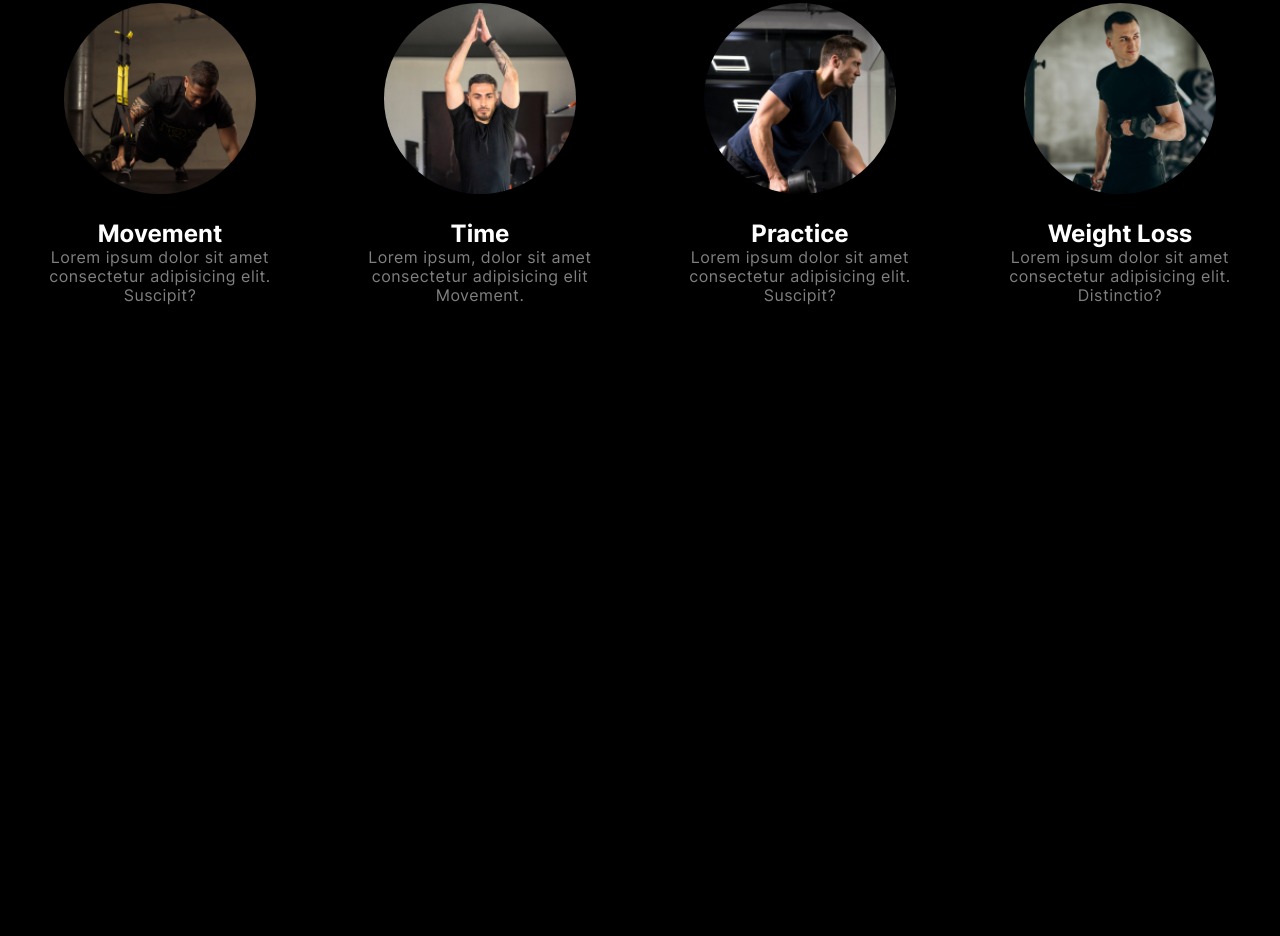
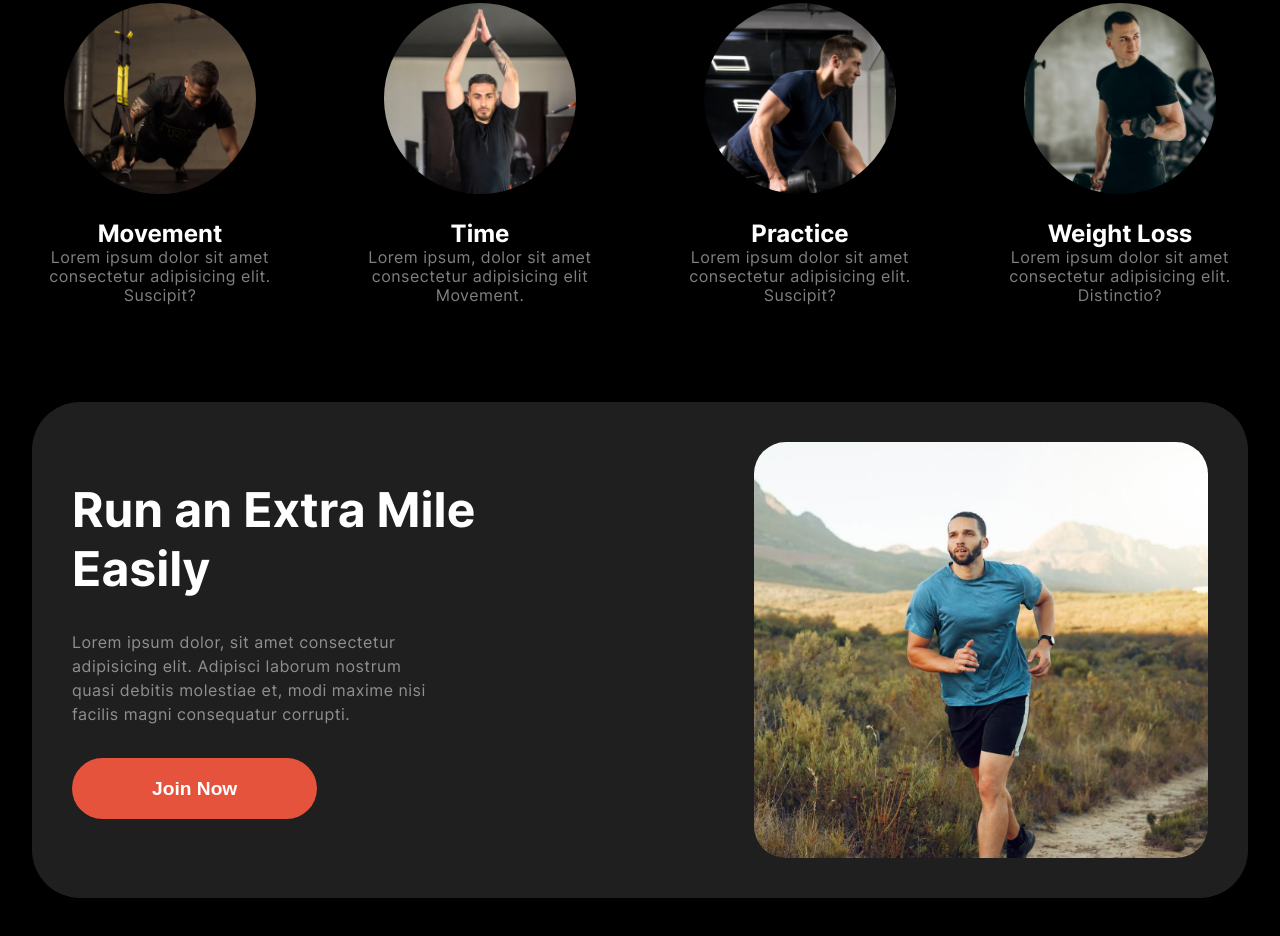
Before and after one commit to sheikhmuhammadantor/assignment-two-batch-10, a plain HTML site: page index.html in a window 1280 px wide. Shown: the part 1048-1984 px from the top of the page. Before the commit the page ends 1450 px from the top, so only its background shows below. Drawn offline with Linux system fonts and the light colour scheme.

Commit message:
Trying to Make Responsive "Run" Section.

```diff
--- a/index.html
+++ b/index.html
@@ -40,7 +40,7 @@
 
 
         <!-- Hero Section Start Here -->
-        <section class="hero-section">
+        <section class="hero-section hide">
             <div class="hero-content">
                 <h1 class="hero-title">Get body in <span class="miama">shape</span> & Stay Healthy</h1>
                 <p class="hero-text">
@@ -78,7 +78,7 @@
 
 
     <!-- Change Your Habits Section Start Hear -->
-    <section class="habits-section">
+    <section class="habits-section hide">
         <div class="habit-section-header">
             <h2 class="habit-title">Change Your Habits</h2>
             <p class="habit-text">We believe fitness should be accessible to everyone, everywhere, regardless of income
@@ -120,6 +120,25 @@
 
     <!-- Change Your Habits Section End Hear -->
 
+
+    <!-- Run Section Start Hear -->
+    <section class="run-section">
+
+        <div class="run-content">
+            <h2 class="run-title">Run an Extra Mile Easily</h2>
+            <p class="run-details">
+                Lorem ipsum dolor, sit amet consectetur adipisicing elit. Adipisci laborum nostrum quasi debitis molestiae et, modi maxime nisi facilis magni consequatur corrupti.
+            </p>
+            <a href="#">
+                <button class="join-now orange-button">Join Now</button>
+            </a>
+        </div>
+        <div class="run-image"></div>
+
+    </section>
+
+    <!-- Run Section End Hear -->
+
 </body>
 
 </html>
--- a/style.css
+++ b/style.css
@@ -43,10 +43,15 @@ body {
     color: var(--primary-white);
 }
 
+.hide {
+    /* display: none !important; */
+}
+
 
 
 /* Header Section Start Here */
 .header-section {
+    /* border: 1px solid white; */
     background: repeating-linear-gradient(var(--primary-black), var(--secondary-black), var(--secondary-black), var(--secondary-black), var(--primary-black));
     width: 100%;
 }
@@ -325,6 +330,59 @@ body {
 
 
 
+/* Run Section Start Hear */
+.run-section {
+    width: calc(100% - 4rem);
+    max-width: 90rem;
+    margin: 4rem auto;
+    background-color: var(--secondary-black);
+    border-radius: 3rem;
+    padding: 2.5rem;
+    display: flex;
+    justify-content: space-between;
+    align-items: center;
+}
+
+.run-content {
+    max-width: 40%;
+    display: flex;
+    flex-direction: column;
+    justify-content: center;
+    align-items: flex-start;
+    gap: 2rem;
+}
+
+.run-title {
+    font-size: 3rem;
+}
+
+.run-details {
+    max-width: 80%;
+    font-size: 1rem;
+    color: var(--secondary-white);    font-weight: 400;
+    line-height: 1.5rem;
+    letter-spacing: 0.5px;
+}
+
+.join-now {
+    font-size: 1.2rem;
+    padding: 1.2rem 5rem;
+}
+
+.run-image {
+    width: 40%;
+    min-height: 26rem;
+    background-image: url(./images/run.jpg);
+    background-size: 250%;
+    background-position: -500px -100px;
+    background-repeat: no-repeat;
+    border-radius: 2rem;
+}
+
+/* Run Section End Hear */
+
+
+
 /* Media Queries For Medium Device */
 @media screen and (990px > width > 575px) {
     .menu-section-lg {
@@ -365,6 +423,57 @@ body {
 
     .habit-details p {
         margin-top: 0.8rem;
+    }
+
+    /*  */
+
+    .run-section {
+        width: calc(100% - 2rem);
+        max-width: 34rem;
+        margin: 3rem auto;
+        /* background-color: var(--secondary-black); */
+        border-radius: 2rem;
+        padding: 2rem;
+        /* display: flex; */
+        /* justify-content: space-between; */
+        /* align-items: center; */
+    }
+
+    .run-content {
+        /* max-width: 40%; */
+        /* display: flex; */
+        /* flex-direction: column; */
+        /* justify-content: center; */
+        /* flex-grow: 45%; */
+        /* align-items: flex-start; */
+        /* gap: 2rem; */
+    }
+
+    .run-title {
+        font-size: 2.2rem;
+    }
+
+    .run-details {
+        max-width: 80%;
+        /* font-size: 1rem; */
+        /* color: var(--secondary-white);    font-weight: 400; */
+        line-height: 1.4rem;
+        /* letter-spacing: 0.5px; */
+    }
+
+    .join-now {
+        font-size: 1rem;
+        padding: 1rem 2.2rem;
+    }
+
+    .run-image {
+        width: 40%;
+        min-height: 8rem;
+        background-image: url(./images/run.jpg);
+        background-size: 250%;
+        background-position: -500px -100px;
+        background-repeat: no-repeat;
+        border-radius: 2rem;
     }
 }
 
```
